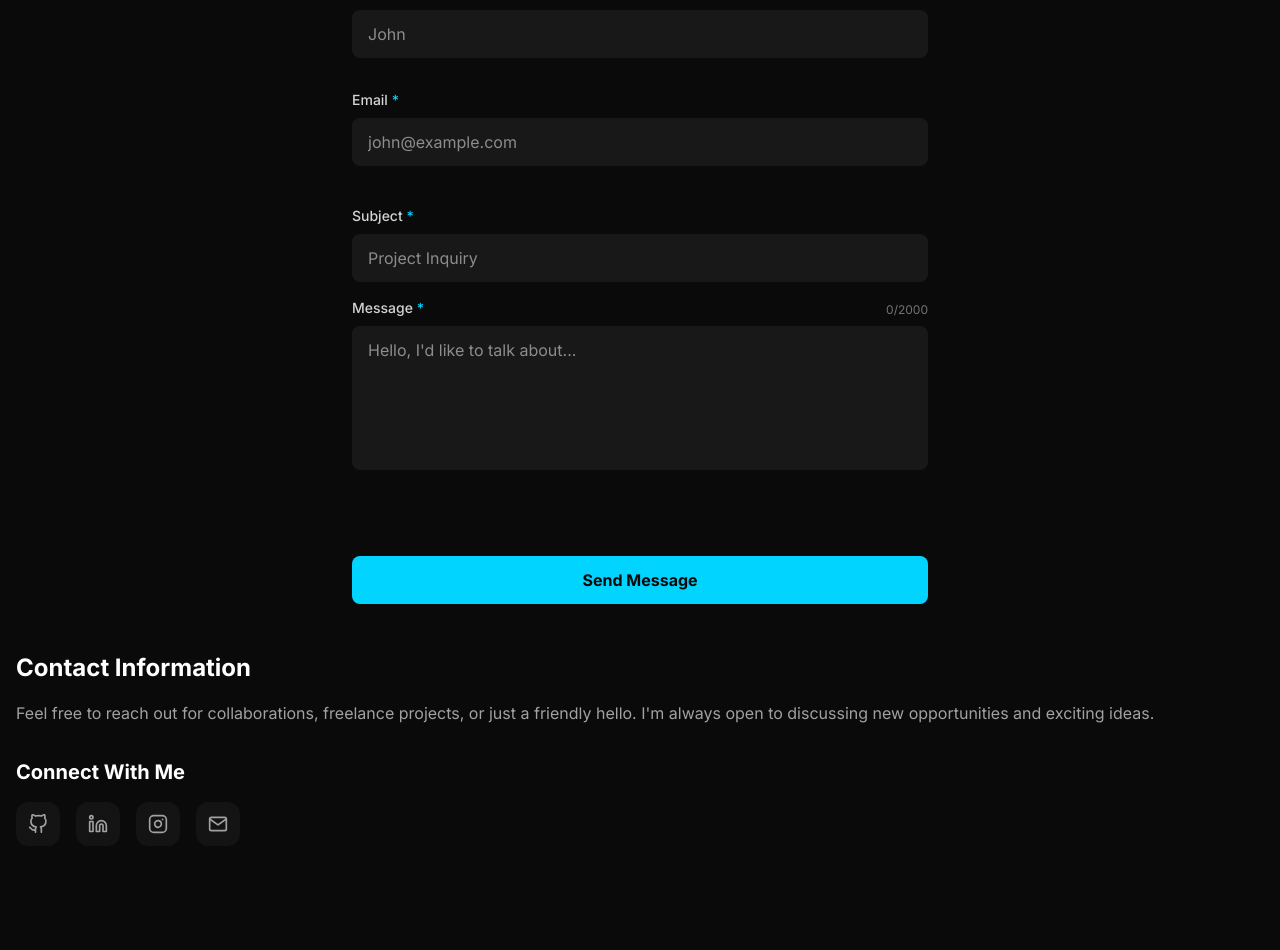
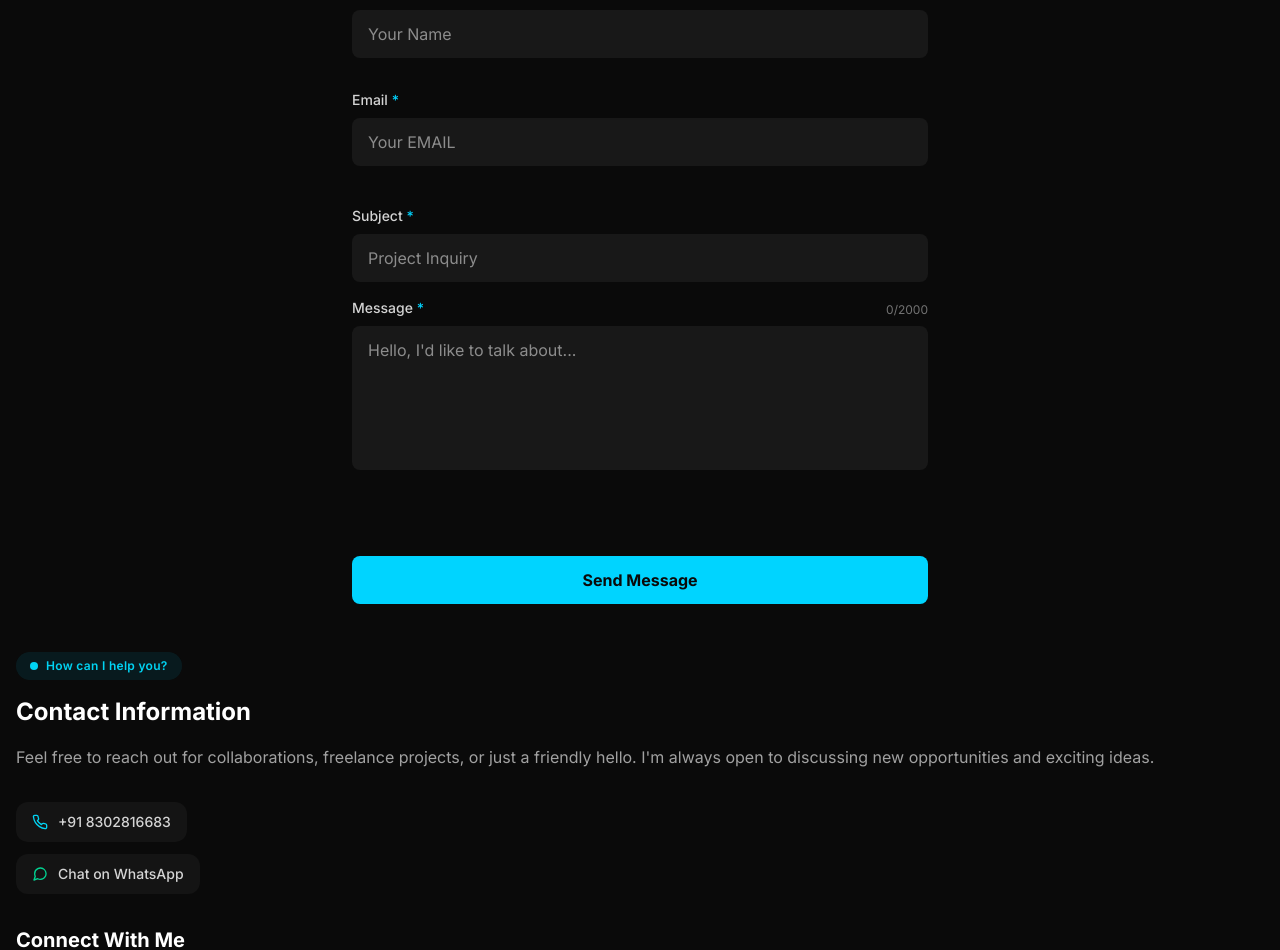
Before and after one commit to vishalsukhwall/Portfolio, a React (Vite) app: page / in a window 1280 px wide. Shown: the part 7543-8493 px from the top of the page. Built offline with nearby package versions, Linux system fonts and the light colour scheme; no server answers.

Commit message:
add whatsapp contact

```diff
--- a/src/components/Contact/Contact.tsx
+++ b/src/components/Contact/Contact.tsx
@@ -3,6 +3,10 @@ import { Section } from '@components/common/Section';
 import { ContactForm } from './ContactForm';
 import { SocialLinks } from './SocialLinks';
 import { PORTFOLIO_NAME } from '@utils/constants';
+
+// Yahan apna actual 10-digit number replace karein:
+const MY_PHONE_NUMBER = '+91 8302816683';
+const MY_WHATSAPP_NUMBER = '91 8302816683'; // bina '+' ke country code ke sath
 
 export const Contact: React.FC = () => {
   return (
@@ -19,10 +23,43 @@ export const Contact: React.FC = () => {
 
         <div className="space-y-8 lg:mt-8">
           <div>
+            <div className="inline-flex items-center gap-2 px-3.5 py-1.5 rounded-full text-xs font-semibold tracking-wide bg-cyan-500/10 text-cyan-400 border border-cyan-500/20 mb-4 backdrop-blur-md">
+              <span className="w-2 h-2 rounded-full bg-cyan-400 animate-pulse" />
+              <span>How can I help you?</span>
+            </div>
+
             <h3 className="text-2xl font-bold mb-4">Contact Information</h3>
-            <p className="text-neutral-400 leading-relaxed">
+            <p className="text-neutral-400 leading-relaxed mb-6">
               Feel free to reach out for collaborations, freelance projects, or just a friendly hello. I'm always open to discussing new opportunities and exciting ideas.
             </p>
+
+            {/* Direct Call & WhatsApp Quick Buttons */}
+            <div className="flex flex-col sm:flex-row gap-3 pt-2">
+              {/* Call Link */}
+              <a
+                href={`tel:${MY_PHONE_NUMBER}`}
+                className="inline-flex items-center gap-2.5 px-4 py-2.5 rounded-xl bg-neutral-900/80 border border-neutral-800 text-neutral-300 text-sm font-medium hover:border-cyan-500/50 hover:text-cyan-400 hover:shadow-[0_0_15px_rgba(0,212,255,0.2)] transition-all w-fit"
+              >
+                <svg xmlns="http://www.w3.org/2000/svg" width="16" height="16" viewBox="0 0 24 24" fill="none" stroke="currentColor" strokeWidth="2" strokeLinecap="round" strokeLinejoin="round" className="text-cyan-400">
+                  <path d="M22 16.92v3a2 2 0 0 1-2.18 2 19.79 19.79 0 0 1-8.63-3.07 19.5 19.5 0 0 1-6-6 19.79 19.79 0 0 1-3.07-8.67A2 2 0 0 1 4.11 2h3a2 2 0 0 1 2 1.72 12.84 12.84 0 0 0 .7 2.81 2 2 0 0 1-.45 2.11L8.09 9.91a16 16 0 0 0 6 6l1.27-1.27a2 2 0 0 1 2.11-.45 12.84 12.84 0 0 0 2.81.7A2 2 0 0 1 22 16.92z" />
+                </svg>
+                <span>{MY_PHONE_NUMBER}</span>
+              </a>
+
+              {/* WhatsApp Link */}
+              {/* Direct WhatsApp Link */}
+                <a
+                  href="https://wa.me/918302816683?text=Hi%20Vishal,%20I%20saw%20your%20portfolio!"
+                  target="_blank"
+                  rel="noopener noreferrer"
+                  className="inline-flex items-center gap-2.5 px-4 py-2.5 rounded-xl bg-neutral-900/80 border border-neutral-800 text-neutral-300 text-sm font-medium hover:border-emerald-500/50 hover:text-emerald-400 hover:shadow-[0_0_15px_rgba(16,185,129,0.2)] transition-all w-fit"
+                >
+                  <svg xmlns="http://www.w3.org/2000/svg" width="16" height="16" viewBox="0 0 24 24" fill="none" stroke="currentColor" strokeWidth="2" strokeLinecap="round" strokeLinejoin="round" className="text-emerald-400">
+                    <path d="M21 11.5a8.38 8.38 0 0 1-.9 3.8 8.5 8.5 0 0 1-7.6 4.7 8.38 8.38 0 0 1-3.8-.9L3 21l1.9-5.7a8.38 8.38 0 0 1-.9-3.8 8.5 8.5 0 0 1 4.7-7.6 8.38 8.38 0 0 1 3.8-.9h.5a8.48 8.48 0 0 1 8 8v.5z" />
+                  </svg>
+                  <span>Chat on WhatsApp</span>
+                </a>
+            </div>
           </div>
 
           <div>
--- a/src/components/Contact/ContactForm.tsx
+++ b/src/components/Contact/ContactForm.tsx
@@ -128,7 +128,7 @@ export const ContactForm: React.FC = () => {
           label="Name"
           type="text"
           required
-          placeholder="John"
+          placeholder="Your Name"
           value={formData.name.value}
           onChange={handleChange}
           onBlur={handleBlur}
@@ -140,7 +140,7 @@ export const ContactForm: React.FC = () => {
           label="Email"
           type="email"
           required
-          placeholder="john@example.com"
+          placeholder="Your EMAIL"
           value={formData.email.value}
           onChange={handleChange}
           onBlur={handleBlur}
```
